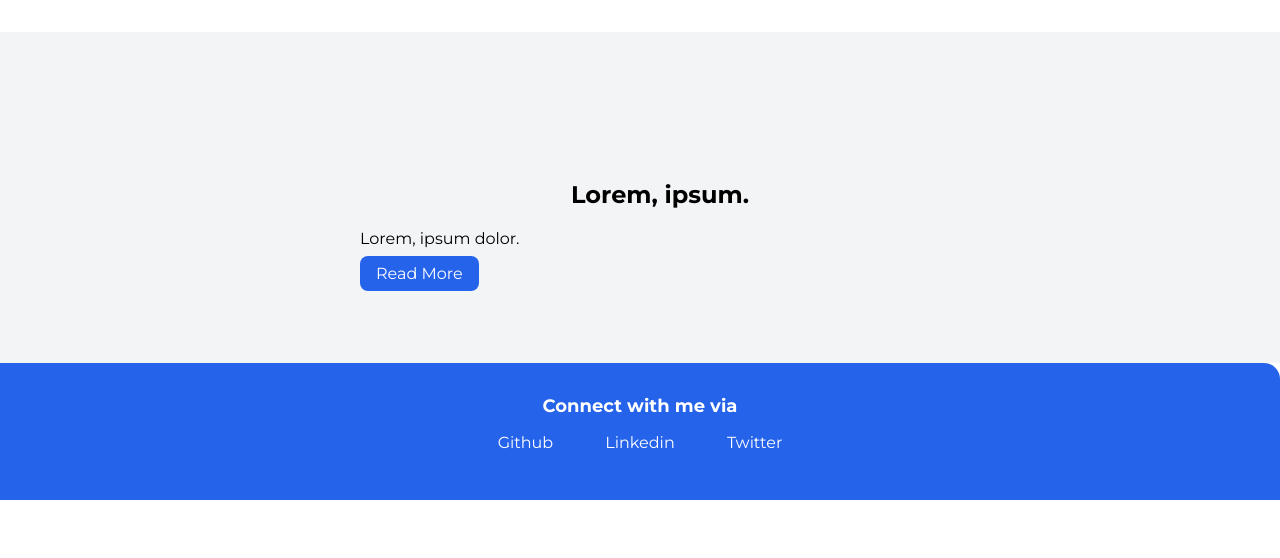
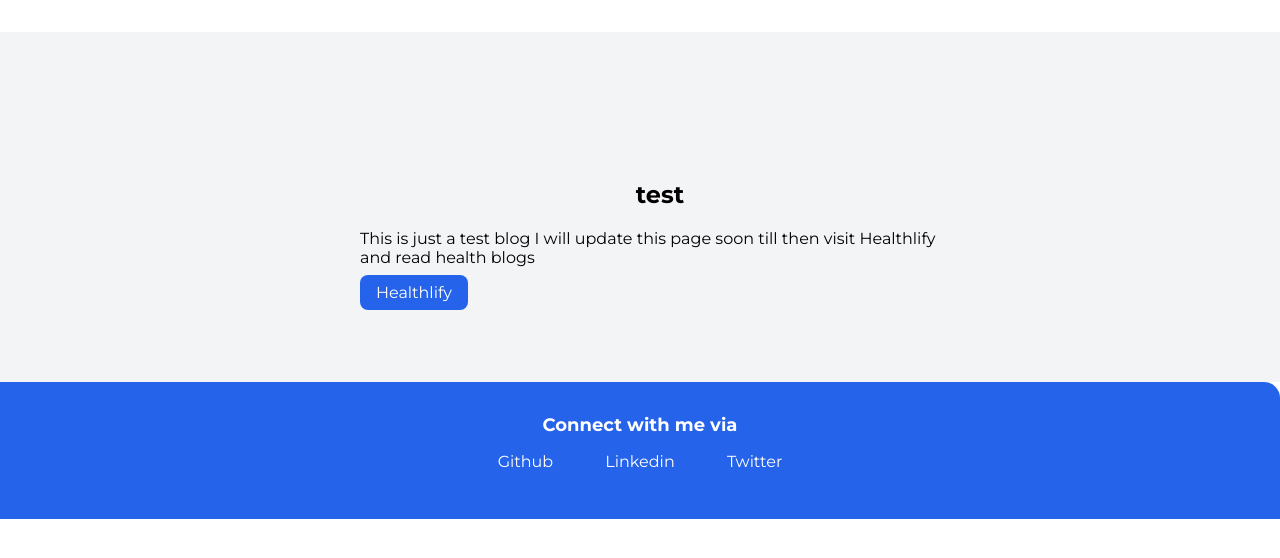
Before and after one commit to soumyajoydas01/soumyajoydas01.github.io, a plain HTML site: page blogs.html in a window 1280 px wide. Shown: the part 232-790 px from the top of the page. Drawn offline with Linux system fonts and the light colour scheme.

Commit message:
Blogs Page Testing

```diff
--- a/blogs.html
+++ b/blogs.html
@@ -33,9 +33,9 @@
         <ul class="list-non-bullet">
             <li>
                 <div class="container container-center padding-md">
-                    <h1>Lorem, ipsum.</h1>
-                    <p>Lorem, ipsum dolor.</p>
-                    <a class="link link-primary" href="https://soumyajoydas01.github.io/healthlify/">Read More</a>
+                    <h1>test</h1>
+                    <p>This is just a test blog I will update this page soon till then visit Healthlify and read health blogs</p>
+                    <a class="link link-primary" href="https://soumyajoydas01.github.io/healthlify/">Healthlify</a>
                 </div>
             </li>
         </ul>
```
